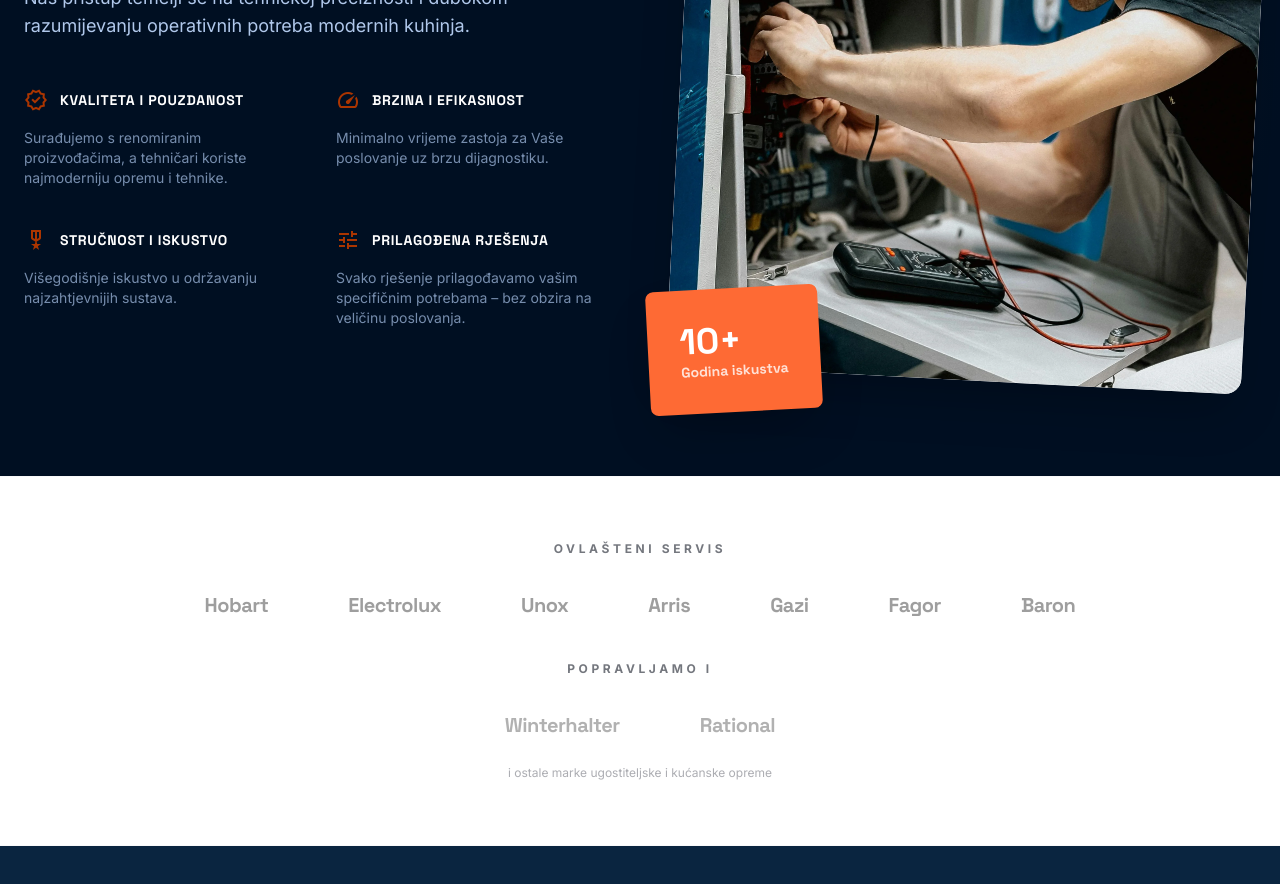
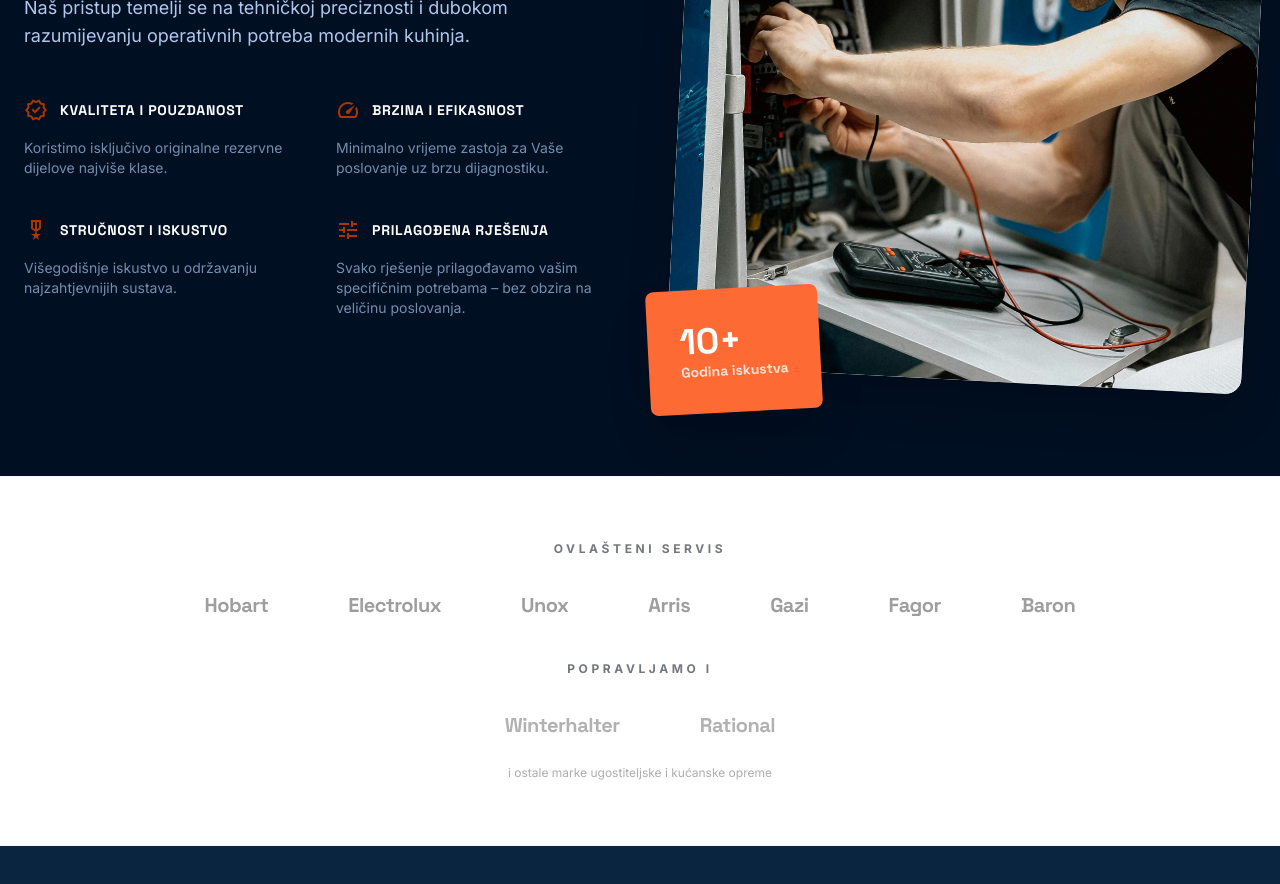
Before and after one commit to JosipSankovic/voltx, a React (Vite) app in the folder vxt/: page / in a window 1280 px wide. Shown: the part 1760-2644 px from the top of the page. Built offline with nearby package versions, Linux system fonts and the light colour scheme.

Commit message:
content(home): update quality feature description in WhyVoltX section

```diff
--- a/vxt/src/components/home/WhyVoltXSection.tsx
+++ b/vxt/src/components/home/WhyVoltXSection.tsx
@@ -13,7 +13,7 @@
   {
     icon: 'verified',
     title: 'Kvaliteta i pouzdanost',
-    description: 'Surađujemo s renomiranim proizvođačima, a tehničari koriste najmoderniju opremu i tehnike.',
+    description: 'Koristimo isključivo originalne rezervne dijelove najviše klase.',
   },
   {
     icon: 'speed',
```
